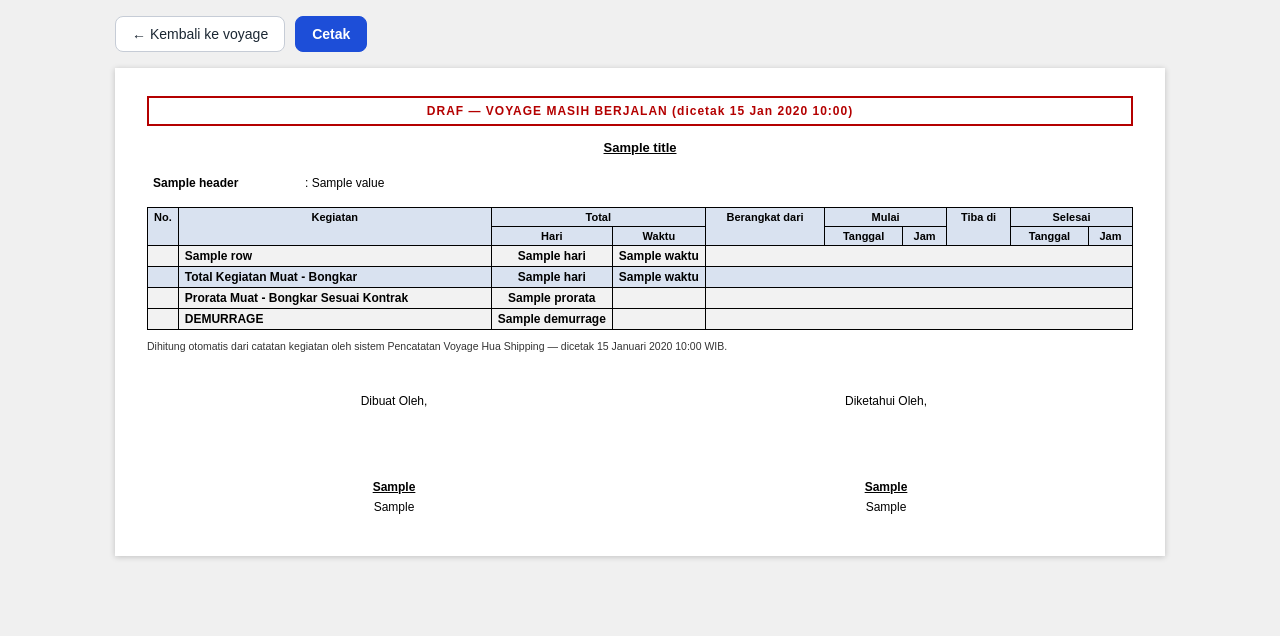
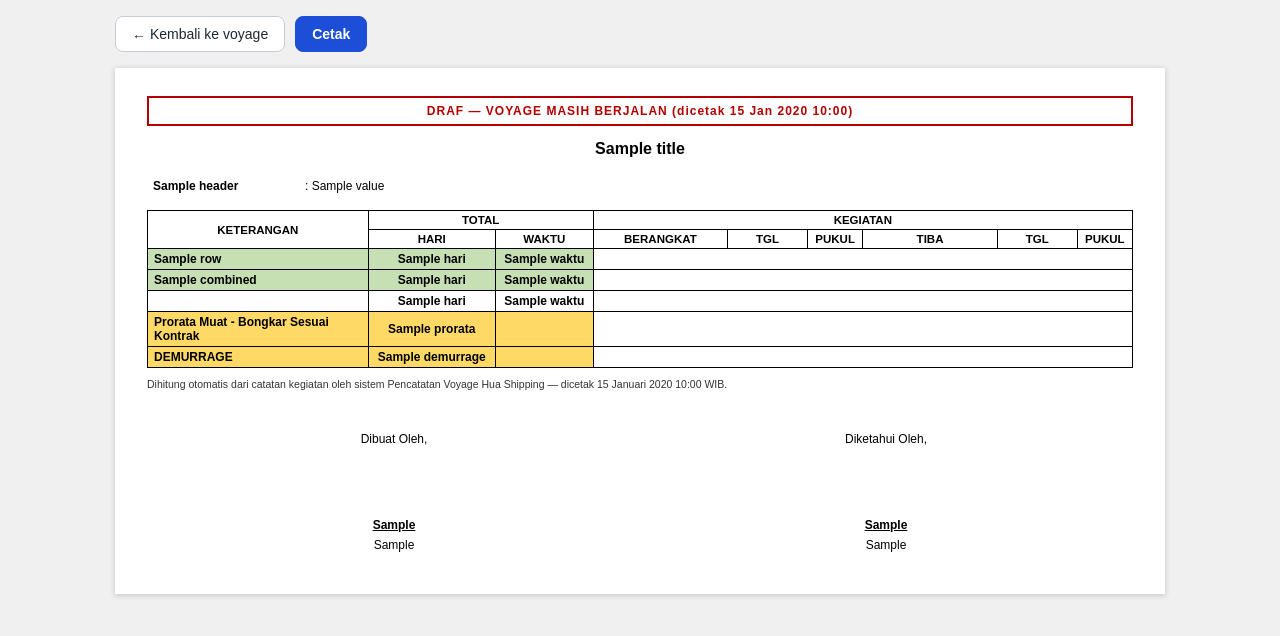
Before and after one commit to ethannchrstian/HuaShipping, a Django app: template voyages/templates/voyages/cetak.html in a window 1280 px wide. Shown: the top 636 px of the page. Run offline with Django 5.2, Linux system fonts and the light colour scheme; the template is opened without the code that fills it: most values are stand-ins (such as "Sample title", 1, 10 or a date in 2020); data that the repository does not hold is empty; parts of the project's set-up code (start-up, migrations or seed data) failed here and were passed over.

Commit message:
Cetak time sheet: match the Excel original's visual format exactly
- Colored fills like the sheet: blue (#b8cce4) on port work/waiting rows,
  green (#c6e0b4) on Total Kegiatan A/B and the A+B pair row, yellow
  (#ffd966) on Prorata and DEMURRAGE; print-color-adjust so fills survive
  the print dialog
- Header grid restructured to the original: KETERANGAN | TOTAL (HARI,
  WAKTU) | KEGIATAN (BERANGKAT, TGL, PUKUL, TIBA, TGL, PUKUL); No. column
  dropped; BERANGKAT/TIBA merged per leg via rowspan segments (sailing leg
  + its port rows), with block subtotals emitted at segment boundaries
- Title bigger and bold (16px), underline removed
- Excel formats: dates j-M-y (10-Des-25), PUKUL with dot (22.30), subtotal
  WAKTU in [h]:mm total-hours (43:30-style), A+B pair row + unlabeled
  normalized row, Prorata as the total day count, DEMURRAGE prints computed
  days (C5) even without a rate
- Flagged open-ended rows on completed voyages print '-' (never 'berjalan')
- 178 tests; verified against original.jpeg via screenshot + A4 PDF

```diff
--- a/voyages/templates/voyages/cetak.html
+++ b/voyages/templates/voyages/cetak.html
@@ -6,21 +6,25 @@
   <title>Time Sheet {{ voyage.code }} — {{ voyage.vessel.tug_name }}</title>
   <link rel="icon" type="image/png" href="{% static 'voyages/logo.png' %}">
   <style>
-    /* Deliberately mirrors the Excel time sheet the office signs today. */
-    * { margin: 0; padding: 0; box-sizing: border-box; }
+    /* Deliberately mirrors the Excel time sheet the office signs today —
+       including its blue/green/yellow fills. */
+    * { margin: 0; padding: 0; box-sizing: border-box;
+        print-color-adjust: exact; -webkit-print-color-adjust: exact; }
     body { font-family: Arial, "Segoe UI", sans-serif; font-size: 12px; color: #000; background: #f0f0f0; }
     .sheet { background: #fff; max-width: 1050px; margin: 16px auto; padding: 28px 32px 40px; box-shadow: 0 1px 6px rgba(0,0,0,.2); }
-    h1 { font-size: 13px; text-align: center; text-decoration: underline; margin-bottom: 18px; }
+    h1 { font-size: 16px; font-weight: bold; text-align: center; margin-bottom: 18px; }
     .kop { margin-bottom: 14px; }
     .kop td { padding: 1px 4px; vertical-align: top; }
     .kop td:first-child { width: 150px; font-weight: bold; }
     table.log { width: 100%; border-collapse: collapse; }
-    table.log th, table.log td { border: 1px solid #000; padding: 3px 6px; vertical-align: top; }
-    table.log th { background: #d9e2f0; text-align: center; font-size: 11px; }
+    table.log th, table.log td { border: 1px solid #000; padding: 3px 6px; vertical-align: middle; }
+    table.log th { text-align: center; font-size: 11.5px; }
     td.num { text-align: center; white-space: nowrap; }
-    td.tgl { white-space: nowrap; }
-    tr.subtotal td, tr.total td { font-weight: bold; background: #f2f2f2; }
-    tr.total td { background: #d9e2f0; }
+    td.tempat { text-align: center; }
+    .biru { background: #b8cce4; }     /* port work & waiting rows */
+    .hijau { background: #c6e0b4; }    /* Total Kegiatan A/B and A+B rows */
+    .kuning { background: #ffd966; }   /* Prorata and DEMURRAGE rows */
+    tr.subtotal td, tr.total td { font-weight: bold; }
     .ttd { margin-top: 36px; width: 100%; }
     .ttd td { width: 50%; text-align: center; padding-top: 4px; }
     .ttd .ruang { height: 64px; }
@@ -59,66 +63,67 @@
     <table class="log">
       <thead>
         <tr>
-          <th rowspan="2" style="width:26px">No.</th>
-          <th rowspan="2">Kegiatan</th>
-          <th colspan="2">Total</th>
-          <th rowspan="2">Berangkat dari</th>
-          <th colspan="2">Mulai</th>
-          <th rowspan="2">Tiba di</th>
-          <th colspan="2">Selesai</th>
+          <th rowspan="2" style="width:210px">KETERANGAN</th>
+          <th colspan="2">TOTAL</th>
+          <th colspan="6">KEGIATAN</th>
         </tr>
         <tr>
-          <th style="width:40px">Hari</th><th style="width:52px">Waktu</th>
-          <th style="width:78px">Tanggal</th><th style="width:44px">Jam</th>
-          <th style="width:78px">Tanggal</th><th style="width:44px">Jam</th>
+          <th style="width:44px">HARI</th><th style="width:56px">WAKTU</th>
+          <th style="width:128px">BERANGKAT</th>
+          <th style="width:76px">TGL</th><th style="width:48px">PUKUL</th>
+          <th style="width:128px">TIBA</th>
+          <th style="width:76px">TGL</th><th style="width:48px">PUKUL</th>
         </tr>
       </thead>
       <tbody>
         {% for r in rows %}
           {% if r.kind == "activity" %}
           <tr>
-            <td class="num">{{ r.no }}</td>
-            <td>{{ r.label }}{% if r.note %} ({{ r.note }}){% endif %}</td>
-            <td class="num">{{ r.hari }}</td>
-            <td class="num">{{ r.waktu }}</td>
-            <td>{{ r.from_location|default:"" }}</td>
-            <td class="tgl num">{{ r.start|date:"d-m-Y" }}</td>
-            <td class="num">{{ r.start|date:"H:i" }}</td>
-            <td>{{ r.to_location|default:"" }}</td>
-            <td class="tgl num">{% if r.end %}{{ r.end|date:"d-m-Y" }}{% endif %}</td>
-            <td class="num">{% if r.end %}{{ r.end|date:"H:i" }}{% endif %}</td>
+            <td {% if r.fill %}class="biru"{% endif %}>{{ r.label }}{% if r.note %} ({{ r.note }}){% endif %}</td>
+            <td class="num {% if r.fill %}biru{% endif %}">{{ r.hari }}</td>
+            <td class="num {% if r.fill %}biru{% endif %}">{{ r.waktu }}</td>
+            {% if r.rowspan %}<td class="tempat" rowspan="{{ r.rowspan }}">{{ r.seg_from|default:"" }}</td>{% endif %}
+            <td class="num">{{ r.start|date:"j-M-y" }}</td>
+            <td class="num">{{ r.start|date:"H.i" }}</td>
+            {% if r.rowspan %}<td class="tempat" rowspan="{{ r.rowspan }}">{{ r.seg_to|default:"" }}</td>{% endif %}
+            <td class="num">{% if r.end %}{{ r.end|date:"j-M-y" }}{% endif %}</td>
+            <td class="num">{% if r.end %}{{ r.end|date:"H.i" }}{% endif %}</td>
           </tr>
           {% else %}
           <tr class="subtotal">
-            <td></td>
-            <td>{{ r.label }}</td>
-            <td class="num">{{ r.hari }}</td>
-            <td class="num">{{ r.waktu }}</td>
+            <td class="hijau">{{ r.label }}</td>
+            <td class="num hijau">{{ r.hari }}</td>
+            <td class="num hijau">{{ r.waktu }}</td>
             <td colspan="6"></td>
           </tr>
           {% endif %}
         {% endfor %}
+        {% if combined %}
+        <tr class="total">
+          <td class="hijau">{{ combined.label }}</td>
+          <td class="num hijau">{{ combined.hari }}</td>
+          <td class="num hijau">{{ combined.waktu }}</td>
+          <td colspan="6"></td>
+        </tr>
+        {% endif %}
         {% if grand %}
         <tr class="total">
           <td></td>
-          <td>Total Kegiatan Muat - Bongkar</td>
           <td class="num">{{ grand.hari }}</td>
           <td class="num">{{ grand.waktu }}</td>
           <td colspan="6"></td>
         </tr>
         {% endif %}
         <tr class="subtotal">
-          <td></td>
-          <td>Prorata Muat - Bongkar Sesuai Kontrak</td>
-          <td class="num">{{ prorata }}</td>
-          <td></td>
+          <td class="kuning">Prorata Muat - Bongkar Sesuai Kontrak</td>
+          <td class="num kuning">{{ prorata }}</td>
+          <td class="kuning"></td>
           <td colspan="6"></td>
         </tr>
         <tr class="subtotal">
-          <td></td>
-          <td>DEMURRAGE</td>
-          <td class="num">{{ demurrage }}</td>
-          <td></td>
+          <td class="kuning">DEMURRAGE</td>
+          <td class="num kuning">{{ demurrage }}</td>
+          <td class="kuning"></td>
           <td colspan="6"></td>
         </tr>
       </tbody>
```
Also changed, not shown: tests/voyages/test_views.py (+9 -0 lines), voyages/presenters.py (+58 -16 lines).
